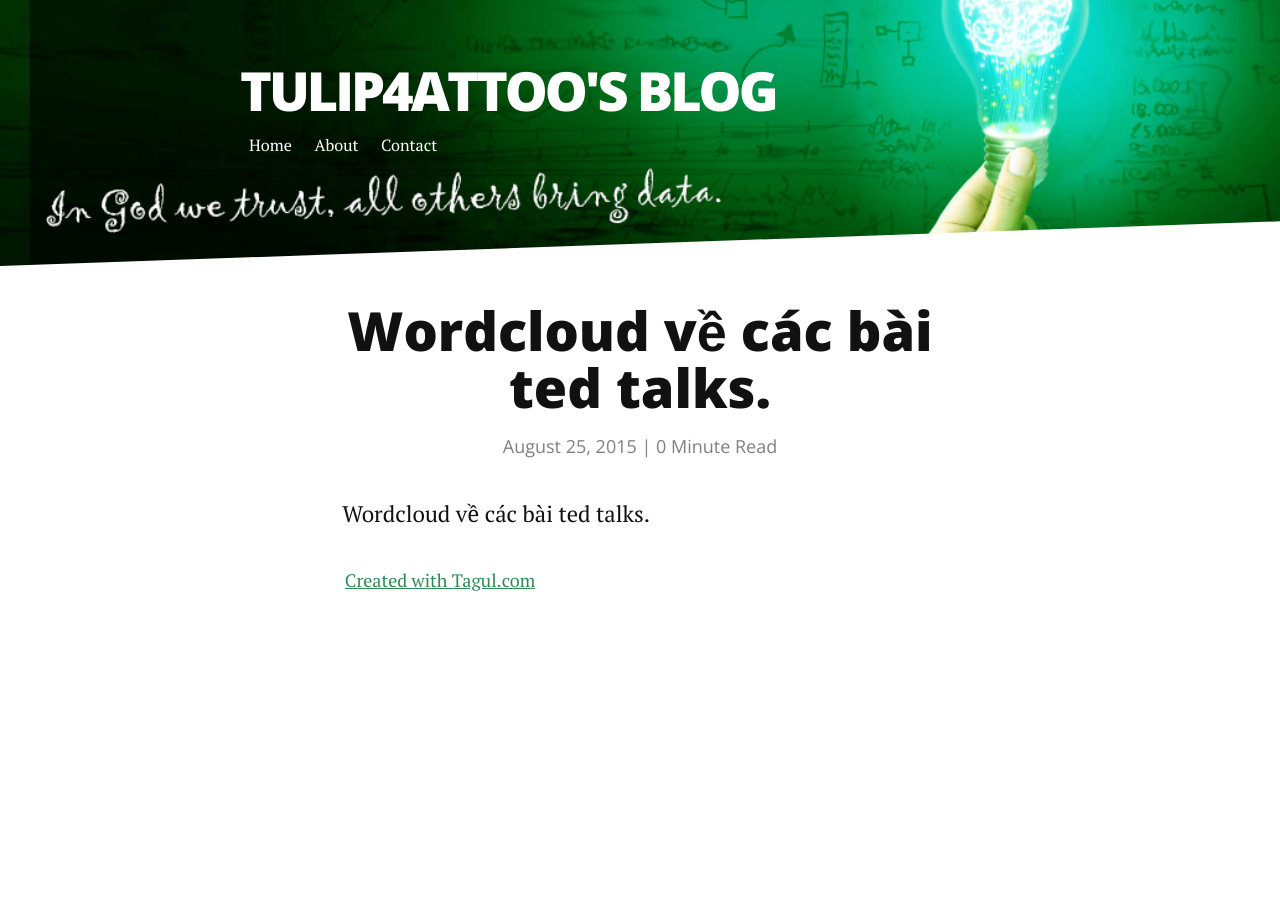
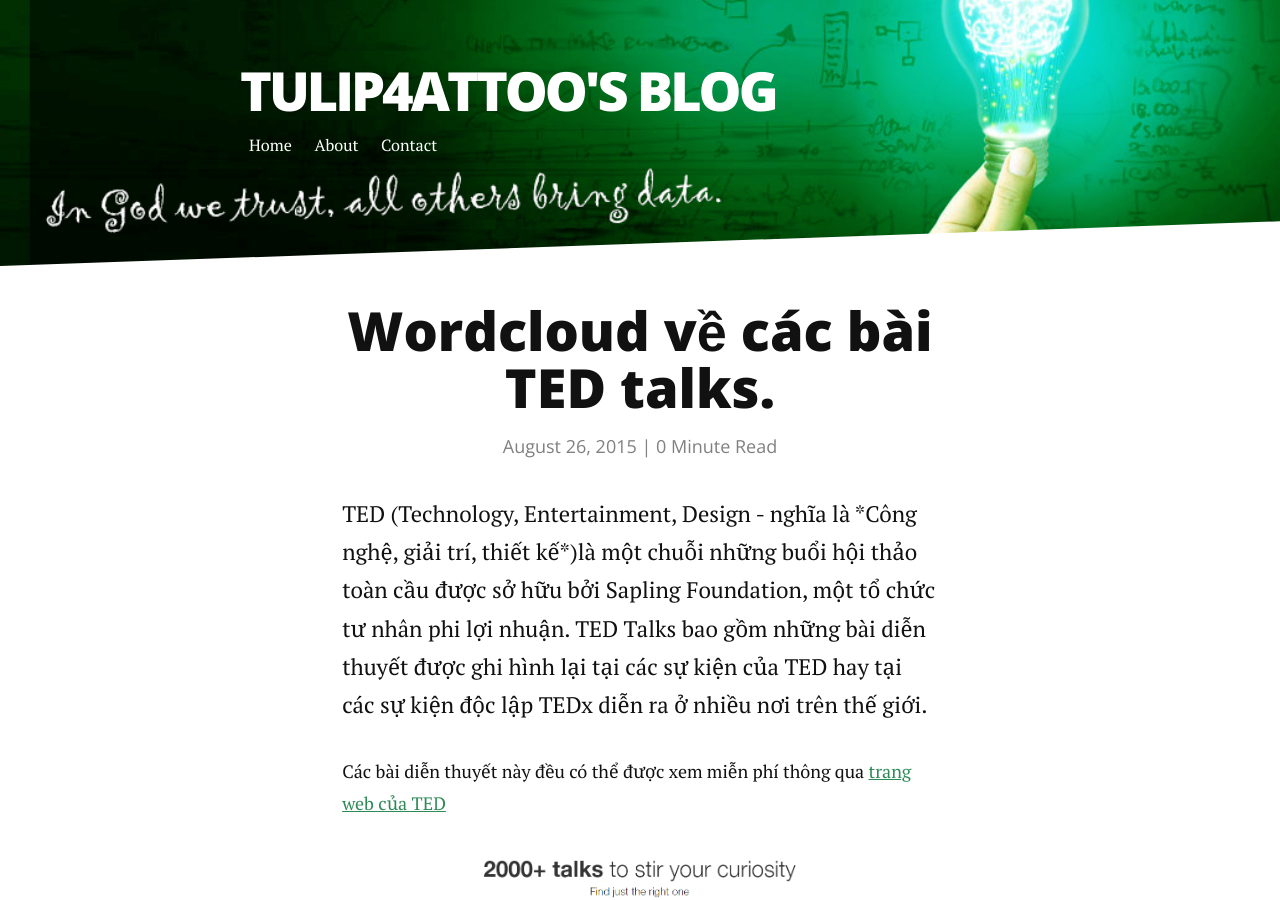
Before and after one commit to Tulip4attoo/Tulip4attoo.github.io, a Jekyll site: the page built from _posts/2015-08-26-wordcloud-ve-cac-bai-ted-talks.md, in a window 1280 px wide and 900 px high. Built offline with Jekyll 4.4.1, drawn with Linux system fonts in a browser that asks for light colours; nearby versions of some CDN libraries; Markdown is read by kramdown in place of the engine named in the settings; a script that is not in the unit is left out.

Commit message:
edit some posts
edit some posts

```diff
--- a/_config.yml
+++ b/_config.yml
@@ -1,7 +1,7 @@
 title: Tulip4attoo's Blog
 description: My blog about data analytics.
 
-url: http://brianmaierjr.github.com/long-haul
+url: http://tulip4attoo.github.io/
 baseurl: ""
 paginate_path: "blog/page:num/"
 permalink: blog/:title/
--- a/_posts/2015-08-26-wordcloud-ve-cac-bai-ted-talks.md
+++ b/_posts/2015-08-26-wordcloud-ve-cac-bai-ted-talks.md
@@ -1,14 +1,23 @@
 ---
 layout: post
-title:  Wordcloud về các bài ted talks.
-date:   2015-08-25
+title:  Wordcloud về các bài TED talks.
+date:   2015-08-26
 ---
-<p class="intro">Wordcloud về các bài ted talks.
+<p class="intro">TED (Technology, Entertainment, Design - nghĩa là *Công nghệ, giải trí, thiết kế*)là một chuỗi những buổi hội thảo toàn cầu được sở hữu bởi Sapling Foundation, một tổ chức tư nhân phi lợi nhuận. TED Talks bao gồm những bài diễn thuyết được ghi hình lại tại các sự kiện của TED hay tại các sự kiện độc lập TEDx diễn ra ở nhiều nơi trên thế giới.
 </p>
+
+Các bài diễn thuyết này đều có thể được xem miễn phí thông qua [trang web của TED](https://www.ted.com/talks/browse)
+
+![Image of TED talks]({{ site.url }}/assets/img/TED-talks/Ted-talks-screenshot.png)
+
+![Image of TED talks]({{ tulip4attoo.github.io }}/assets/img/TED-talks/Ted-talks-screenshot.png)
+
+
+
 
 
 <div style="width: 400px; height: 400px; padding-bottom: 30px;">
 <script src="http://cdn.tagul.com/embed/fjahcvg6dves"></script>
 <!-- Please don't remove attribution to Tagul.com -->
-<div style="display: table; margin: 0 auto;"><a href="http://tagul.com/">Created with Tagul.com</a></div>
+<div style="display: table; margin: 0 auto;"><a href="http://tagul.com/"></a></div>
 </div>
```
Also changed, not shown: _posts/2015-08-30-tuong-lai-cua-youtube-gaming.md (added, +41 -0 lines), _posts/2015-09-04-the-insights-of-data.md (added, +13 -0 lines), assets/img/TED-talks/Ted-talks-screenshot.png (added), assets/img/TED-talks/r-wordcloud-01.png (added), assets/img/TED-talks/r-wordcloud-02.png (added), assets/img/TED-talks/r-wordcloud-orgin.png (added).
